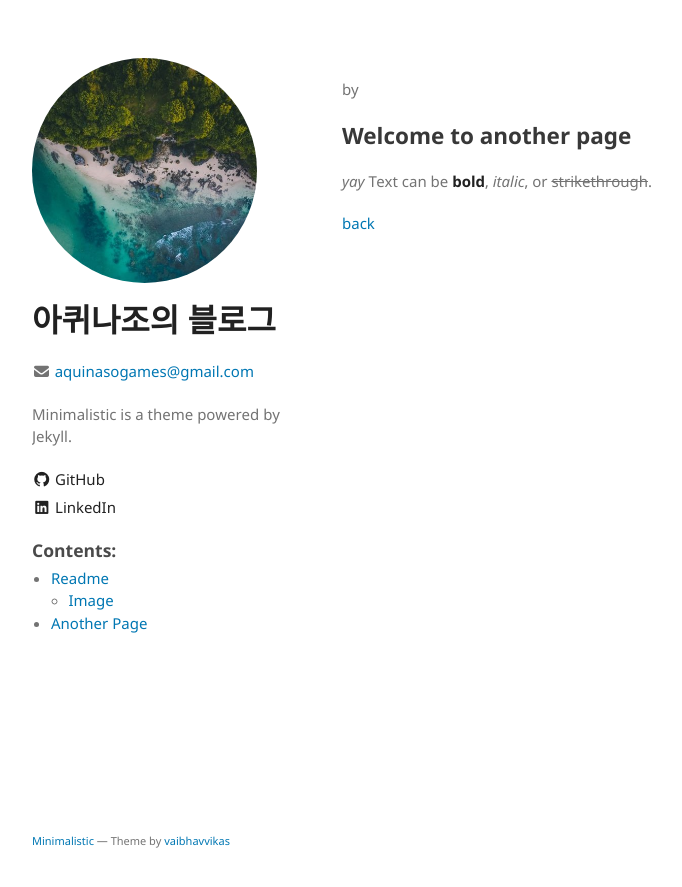
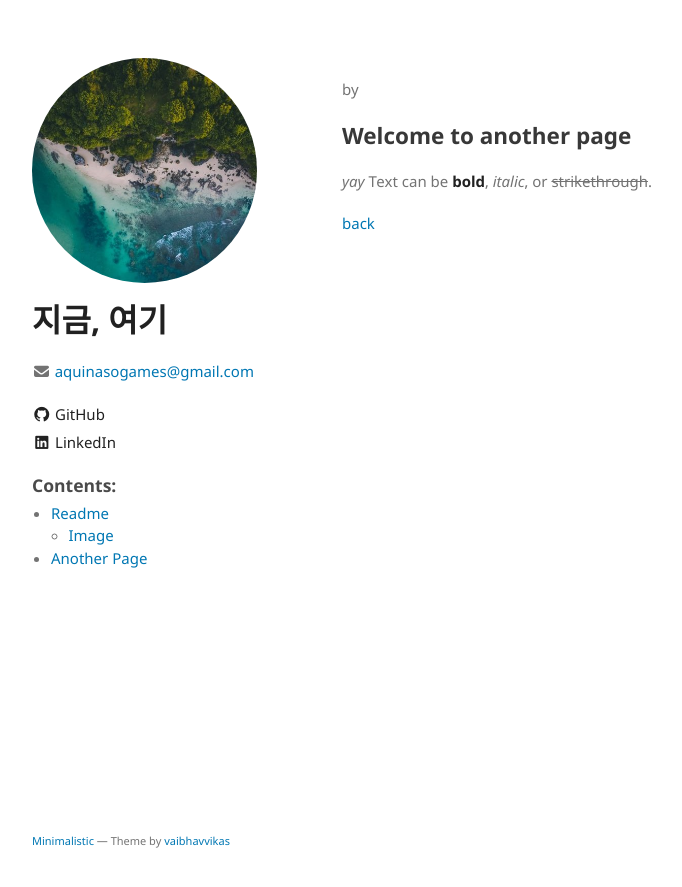
Before and after one commit to aquinaso/aquinaso.github.io, a Jekyll site: the page built from another-page.md, in a window 1280 px wide. Shown: the top 887 px of the page, without its empty margins (178-860 px from the left). Built offline with Jekyll 4.4.1, drawn with Linux system fonts in a browser that asks for light colours.

Commit message:
'title_changed'

```diff
--- a/_config.yml
+++ b/_config.yml
@@ -1,7 +1,7 @@
-title: 아퀴나조의 블로그
+title: 지금, 여기
 logo: /assets/img/logo.jpg
 email: aquinasogames@gmail.com
-description: Minimalistic is a theme powered by Jekyll.
+description:
 favicon: false
 color-scheme: auto
 
```
